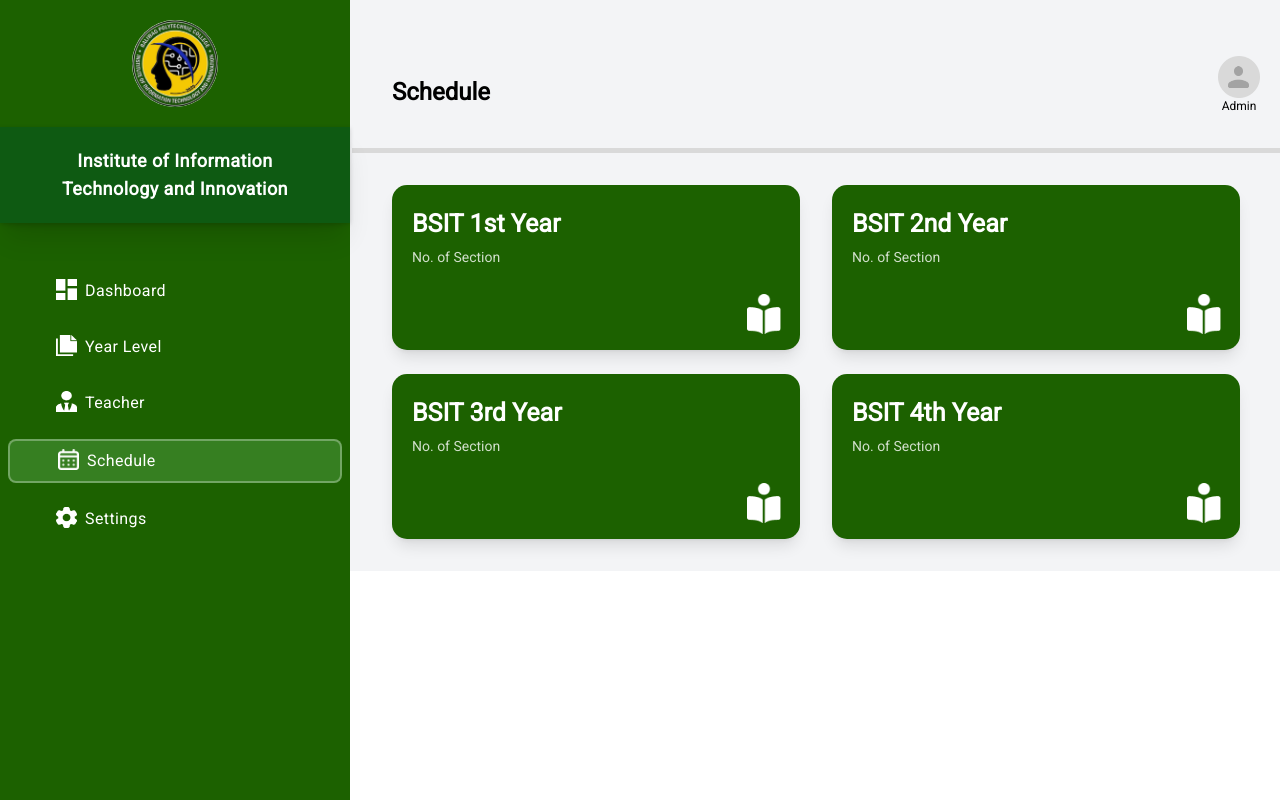
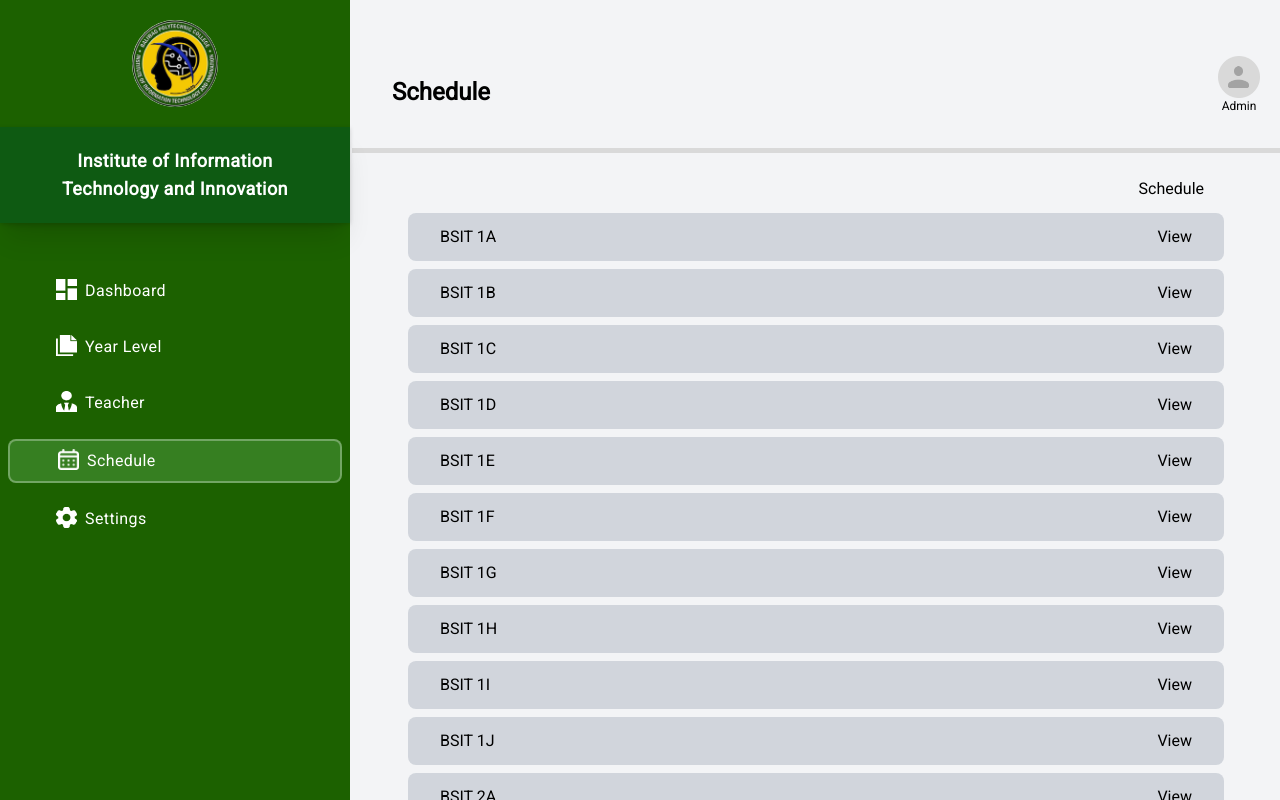
Before and after one commit to 0l3r7/IITI-pre-advising, a React (Vite) app: page /schedule in a window 1280 px wide. Built offline with nearby package versions, Linux system fonts and the light colour scheme.

Commit message:
Modify schedule and viewSchedule page

```diff
--- a/src/schedule/schedule.jsx
+++ b/src/schedule/schedule.jsx
@@ -1,25 +1,34 @@
-import { Link, useLocation } from "react-router-dom";
+import { Link } from "react-router-dom";
+import { useState } from "react";
 import React from "react";
 import adminLogo from "../dashboard/dashboardLOGO/adminLogo.png";
-import book from "../assets/photo/book.png";
+import ViewSchedule from "./viewSchedule";
 
-const years = [
-  { name: "BSIT 1st Year" },
-  { name: "BSIT 2nd Year" },
-  { name: "BSIT 3rd Year" },
-  { name: "BSIT 4th Year" },
-];
+// Generate sections (1A–4J)
+const generateSections = () => {
+  const sections = [];
+  const letters = ["A", "B", "C", "D", "E", "F", "G", "H", "I", "J"];
+
+  for (let year = 1; year <= 4; year++) {
+    letters.forEach((letter) => {
+      sections.push(`BSIT ${year}${letter}`);
+    });
+  }
+
+  return sections;
+};
 
 const Schedule = () => {
+  const sections = generateSections();
+  const [showModal, setShowModal] = useState(false);
+  const [selectedSection, setSelectedSection] = useState("");
+
   return (
-    <div className="bg-gray-100  h-full pl-[55%] md:pl-88 font-RB w-full'">
+    <div className="bg-gray-100 h-screen pl-[55%] md:pl-88 font-RB w-full flex flex-col">
       {/* HEADER */}
-      {/*Title and admin*/}
-      <div
-        className=" p-5 pt-14 flex justify-between
-                            border-b-5 border-[#D9D9D9]"
-      >
+      <div className="p-5 pt-14 flex justify-between border-b-5 border-[#D9D9D9]">
         <h1 className="font-bold text-2xl p-5">Schedule</h1>
+
         <Link to="/profile">
           <div className="flex-col cursor-pointer active:scale-95">
             <img src={adminLogo} alt="admin" className="h-10.5 w-10.5" />
@@ -29,28 +38,42 @@ const Schedule = () => {
       </div>
 
       {/* CONTENT */}
-      <main className="px-5 sm:px-10 py-8">
-        <Link to="/viewSection">
-          <div className="grid grid-cols-1 sm:grid-cols-2 gap-x-8 gap-y-6 max-w-255 mx-auto">
-            {years.map((year, index) => (
+
+      <main className="flex-1 overflow-y-auto px-5 sm:px-14 py-6">
+        <div>
+          {/* Top label */}
+          <div className="flex justify-end pr-5 mb-3 text-base">
+            <span>Schedule</span>
+          </div>
+
+          {/* Sections list */}
+          <div className="space-y-2">
+            {sections.map((section, index) => (
               <div
                 key={index}
-                className="bg-[#1C6100] w-full h-41.25 rounded-[15px] p-5 relative text-white shadow-lg hover:bg-green-800 transition-all duration-300"
+                className="bg-gray-300 rounded-lg px-8 py-3 flex justify-between items-center"
               >
-                <h2 className="text-[25px] font-bold">{year.name}</h2>
-                <p className="text-[14px] font-normal mt-1 opacity-80">
-                  No. of Section
-                </p>
-                <img
-                  src={book}
-                  alt="Book"
-                  className="absolute bottom-4 right-4 w-10 h-10 object-contain"
-                />
+                <span className="text-base">{section}</span>
+
+                <button
+                  className="text-base hover:underline cursor-pointer"
+                  onClick={() => {
+                    setSelectedSection(section); // 👈 store clicked section
+                    setShowModal(true);
+                  }}
+                >
+                  View
+                </button>
               </div>
             ))}
           </div>
-        </Link>
+        </div>
       </main>
+      <ViewSchedule
+        show={showModal}
+        onClose={() => setShowModal(false)}
+        yearSection={selectedSection} // 👈 pass prop
+      />
     </div>
   );
 };
--- a/src/schedule/viewSchedule.jsx
+++ b/src/schedule/viewSchedule.jsx
@@ -1,71 +1,14 @@
 import { useState } from "react";
-import { Link } from "react-router-dom";
-import React from "react";
-import back from "../assets/photo/arrow.png";
-import adminLogo from "../dashboard/dashboardLOGO/adminLogo.png";
+import Close from "../assets/photo/Close.png";
+import ConfirmModal from "./ConfirmModal";
 
-const ViewSchedule = () => {
-  // useState for student info
-  const [yearSection, setYearSection] = useState("BSIT 2A");
-  const [semester, setSemester] = useState("1st");
+const ViewSchedule = ({ show, onClose, yearSection }) => {
+  if (!show) return null;
 
-  const schedules = {
-    "1st": [
-      {
-        code: "GEC-TM",
-        unit: 3,
-        hours: 3,
-        time: "9:00 - 11:00 AM",
-        day: "Monday",
-        room: "COM LAB 1",
-        section: "2-A",
-        instructor: "John Doe",
-      },
-      {
-        code: "WS101",
-        unit: 3,
-        hours: 3,
-        time: "1:00 - 3:00 PM",
-        day: "Wednesday",
-        room: "202",
-        section: "2-A",
-        instructor: "Jane Smith",
-      },
-
-      {
-        code: "CC101",
-        unit: 3,
-        hours: 5,
-        time: "5:00 - 8:00 PM",
-        day: "Tuesday",
-        room: "COM LAB 3",
-        section: "2-A",
-        instructor: "Engr. Jocelyn C. Enrile",
-      },
-      {
-        code: "CC102",
-        unit: 3,
-        hours: 5,
-        time: "5:00 - 7:00 PM",
-        day: "Friday",
-        room: "COM LAB 2",
-        section: "2-A",
-        instructor: "Ma. Theresa Z. Carpio",
-      },
-    ],
-    "2nd": [
-      {
-        code: "SA101",
-        unit: 3,
-        hours: 3,
-        time: "10:00 - 12:00 PM",
-        day: "Wednesday",
-        room: "COM LAB 3",
-        section: "2-A",
-        instructor: "Mark Lee",
-      },
-    ],
-  };
+  const [showConfirm, setShowConfirm] = useState(false);
+  const [selectedSemester, setSelectedSemester] = useState(
+    "2nd Semester 2025-2026",
+  );
 
   const scheduleColumns = [
     "code",
@@ -78,88 +21,131 @@ const ViewSchedule = () => {
     "instructor",
   ];
 
+  const emptyRow = {
+    code: "",
+    unit: "",
+    hours: "",
+    time: "",
+    day: "",
+    room: "",
+    section: "",
+    instructor: "",
+  };
+
+  // Separate state for each semester
+  const [firstSemesterRows, setFirstSemesterRows] = useState(
+    Array(10)
+      .fill(null)
+      .map(() => ({ ...emptyRow })),
+  );
+  const [secondSemesterRows, setSecondSemesterRows] = useState(
+    Array(10)
+      .fill(null)
+      .map(() => ({ ...emptyRow })),
+  );
+
+  // Decide which rows to display
+  const rows =
+    selectedSemester === "1st Semester 2025-2026"
+      ? firstSemesterRows
+      : secondSemesterRows;
+  const setRows =
+    selectedSemester === "1st Semester 2025-2026"
+      ? setFirstSemesterRows
+      : setSecondSemesterRows;
+
+  const handleChange = (index, field, value) => {
+    const updated = [...rows];
+    updated[index][field] = value;
+    setRows(updated);
+  };
+
   return (
-    <div className="h-full pl-[55%] md:pl-88 font-RB w-full bg-[#F5F5F5] min-h-screen">
-      {/* Header */}
-      <div className="p-5 bg-gray-100 pb-12 pt-7 flex justify-between border-b-5 border-[#D9D9D9] sticky top-0">
-        <div className="flex-col cursor-pointer active:scale-95">
-          <Link to="/viewSection">
-            <img src={back} alt="Back" className="w-4 h-4" />
-          </Link>
+    <div className="fixed inset-0 bg-black/40 flex items-center justify-center z-50 font-RB">
+      <div className="bg-white w-[80vw] h-[85vh] rounded-lg shadow-lg p-10 relative overflow-auto">
+        {/* Top */}
+        <div className="flex justify-between items-center mb-4">
+          <div>
+            <h1 className="text-xl">Class Schedule</h1>
+            <h2>{yearSection}</h2>
+          </div>
+
+          <button
+            onClick={onClose}
+            className="absolute top-4 right-4 cursor-pointer"
+          >
+            <img src={Close} alt="Close" />
+          </button>
         </div>
 
-        <Link to="/profile">
-          <div className="flex-col cursor-pointer active:scale-95">
-            <img src={adminLogo} alt="admin" className="h-10.5 w-10.5" />
-            <h1 className="text-xs text-center">Admin</h1>
-          </div>
-        </Link>
-      </div>
-
-      {/* Main Content */}
-      <main className="pl-8 pr-10">
-        <div className="text-xl pt-8 mb-6">
-          <h1>Class Schedule</h1>
-          <h1>{yearSection}</h1>
-        </div>
-
-        {/* Semester Dropdown */}
-        <div className="relative inline-block border border-gray-400 rounded px-3 pt-3 pb-2 mb-12">
+        {/* Semester Selector */}
+        <div className="relative inline-block border border-gray-400 rounded px-3 pt-3 pb-2 mb-4">
           <span className="absolute -top-2.5 left-3 bg-white px-1 text-xs text-gray-500">
             Select Semester
           </span>
+
           <select
-            value={semester}
-            onChange={(e) => setSemester(e.target.value)}
             className="bg-white text-base focus:outline-none pr-1"
+            value={selectedSemester}
+            onChange={(e) => setSelectedSemester(e.target.value)}
           >
-            <option value="1st">1st Semester 2025 - 2026</option>
-            <option value="2nd">2nd Semester 2025 - 2026</option>
+            <option>1st Semester 2025-2026</option>
+            <option>2nd Semester 2025-2026</option>
           </select>
         </div>
 
-        {/* table */}
-        <table className="w-full table-fixed">
+        {/* Table */}
+        <table className="w-full table-fixed border">
           <thead>
             <tr className="text-sm">
-              <th className="border p-2 wrap-break-words">SUBJECT CODE</th>
-              <th className="border p-2 wrap-break-words">UNIT</th>
-              <th className="border p-2 wrap-break-words">HOURS</th>
-              <th className="border p-2 wrap-break-words">TIME</th>
-              <th className="border p-2 wrap-break-words">DAYS</th>
-              <th className="border p-2 wrap-break-words">ROOM</th>
-              <th className="border p-2 wrap-break-words">SECTION</th>
-              <th className="border p-2 wrap-break-words">
-                INSTRUCTOR'S NAME/SIGNATURE
-              </th>
+              <th className="border p-2">SUBJECT CODE</th>
+              <th className="border p-2">UNIT</th>
+              <th className="border p-2">HOURS</th>
+              <th className="border p-2">TIME</th>
+              <th className="border p-2">DAYS</th>
+              <th className="border p-2">ROOM</th>
+              <th className="border p-2">SECTION</th>
+              <th className="border p-2">INSTRUCTOR'S NAME/SIGNATURE</th>
             </tr>
           </thead>
+
           <tbody>
-            {schedules[semester].map((row, index) => (
+            {rows.map((row, index) => (
               <tr key={index}>
                 {scheduleColumns.map((col) => (
-                  <td key={col} className="border px-2 py-1 text-center">
-                    {row[col]}
+                  <td key={col} className="border p-1.5">
+                    <input
+                      type="text"
+                      value={row[col]}
+                      onChange={(e) => handleChange(index, col, e.target.value)}
+                      className="w-full text-center outline-none py-1"
+                    />
                   </td>
                 ))}
               </tr>
             ))}
-
-            {/* Fill remaining empty rows */}
-            {Array(10 - schedules[semester].length)
-              .fill(null)
-              .map((_, i) => (
-                <tr key={`empty-${i}`}>
-                  {Array(8)
-                    .fill(null)
-                    .map((_, j) => (
-                      <td key={j} className="border px-3 py-5" />
-                    ))}
-                </tr>
-              ))}
           </tbody>
         </table>
-      </main>
+
+        <button
+          className="mt-4 bg-green-600 text-white px-4 py-2 rounded cursor-pointer"
+          onClick={() => setShowConfirm(true)}
+        >
+          Clear Schedule
+        </button>
+      </div>
+      <ConfirmModal
+        show={showConfirm}
+        onCancel={() => setShowConfirm(false)}
+        onConfirm={() => {
+          setRows(
+            Array(10)
+              .fill(null)
+              .map(() => ({ ...emptyRow })),
+          );
+          setShowConfirm(false);
+        }}
+      />
     </div>
   );
 };
```
